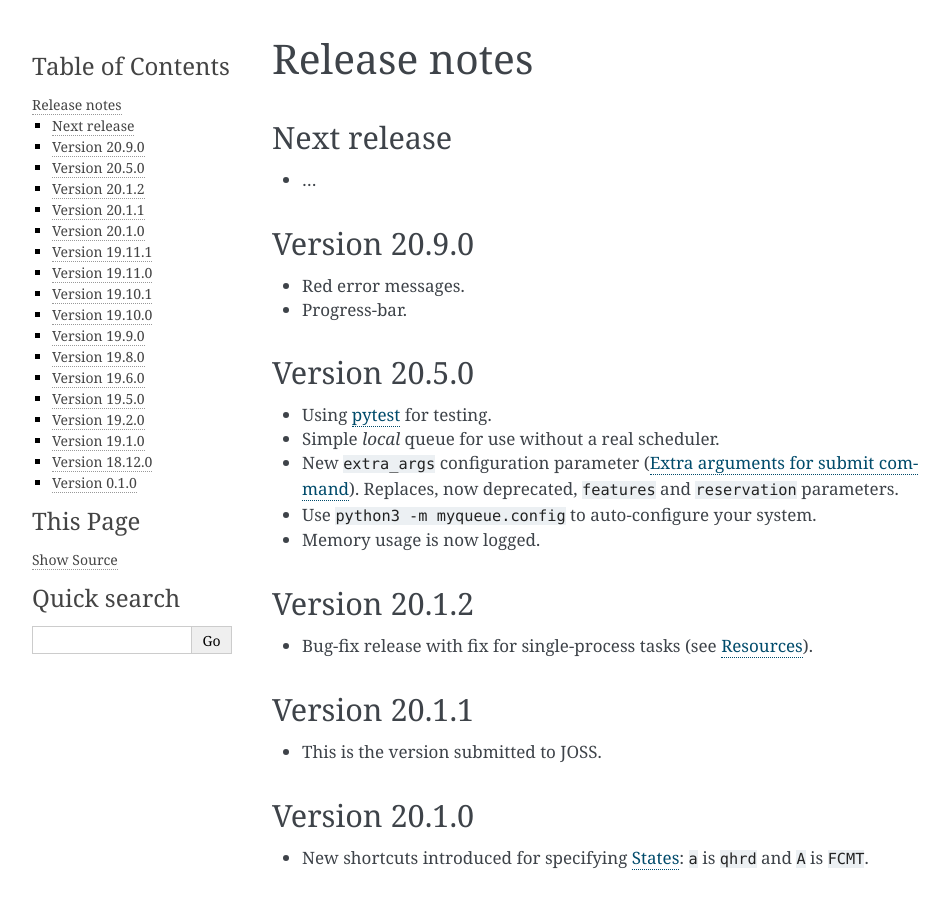
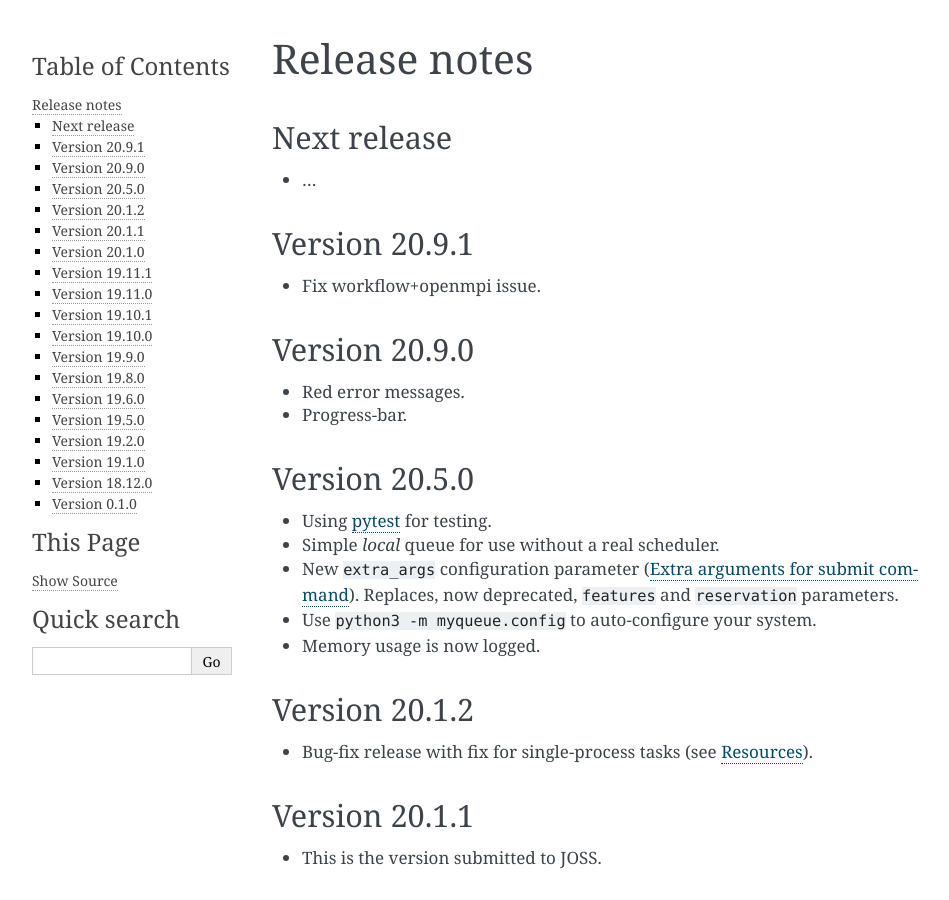
Before and after one commit to Yangxinsix/myqueue, a Sphinx documentation site: the page built from docs/releasenotes.rst, in a window 1280 px wide and 900 px high. Shown: the whole window, without its empty margins (148-1097 px from the left). Built offline with Sphinx 7.4.7, drawn with Linux system fonts in a browser that asks for light colours.

Commit message:
Version 20.9.1

```diff
--- a/docs/releasenotes.rst
+++ b/docs/releasenotes.rst
@@ -10,6 +10,12 @@ Next release
 ============
 
 * ...
+
+
+Version 20.9.1
+==============
+
+* Fix workflow+openmpi issue.
 
 
 Version 20.9.0
--- a/myqueue/__init__.py
+++ b/myqueue/__init__.py
@@ -8,7 +8,7 @@ if TYPE_CHECKING:
     from .task import Task  # noqa
 
 
-__version__ = '20.9.1.b1'
+__version__ = '20.9.1'
 
 
 def submit(*tasks: 'Task', verbosity: int = 1, dry_run: bool = False) -> None:
```
